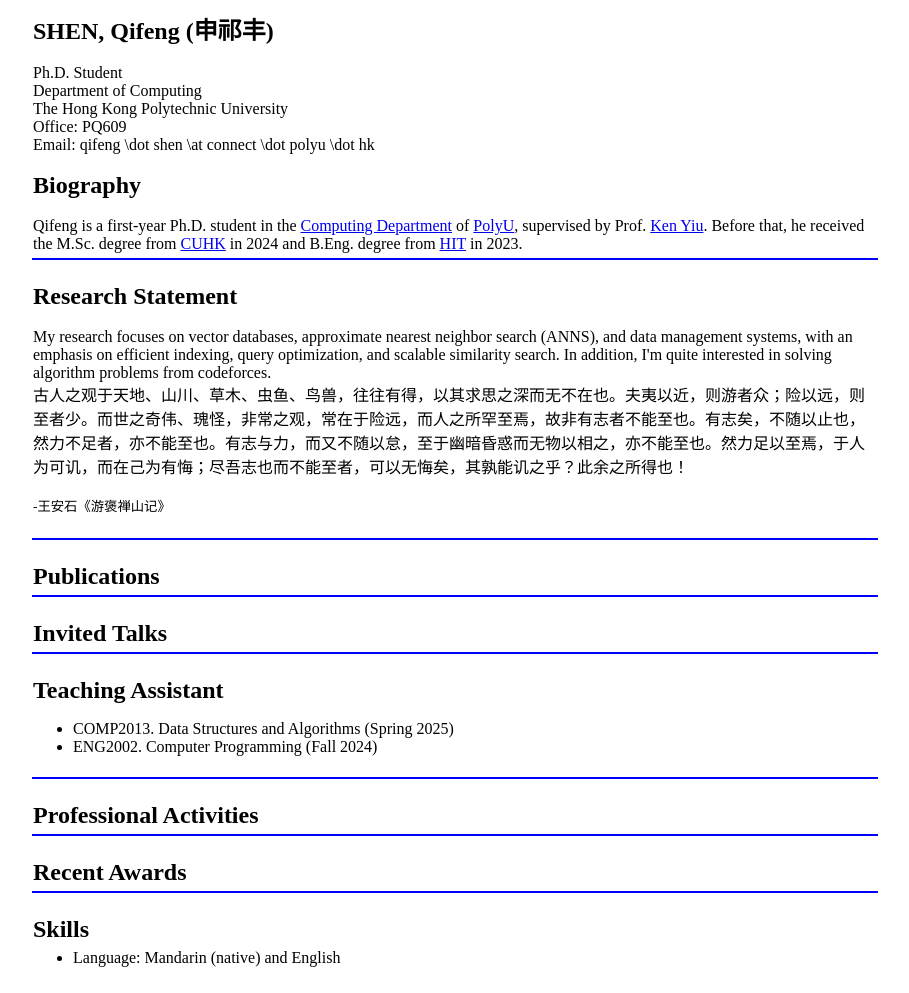
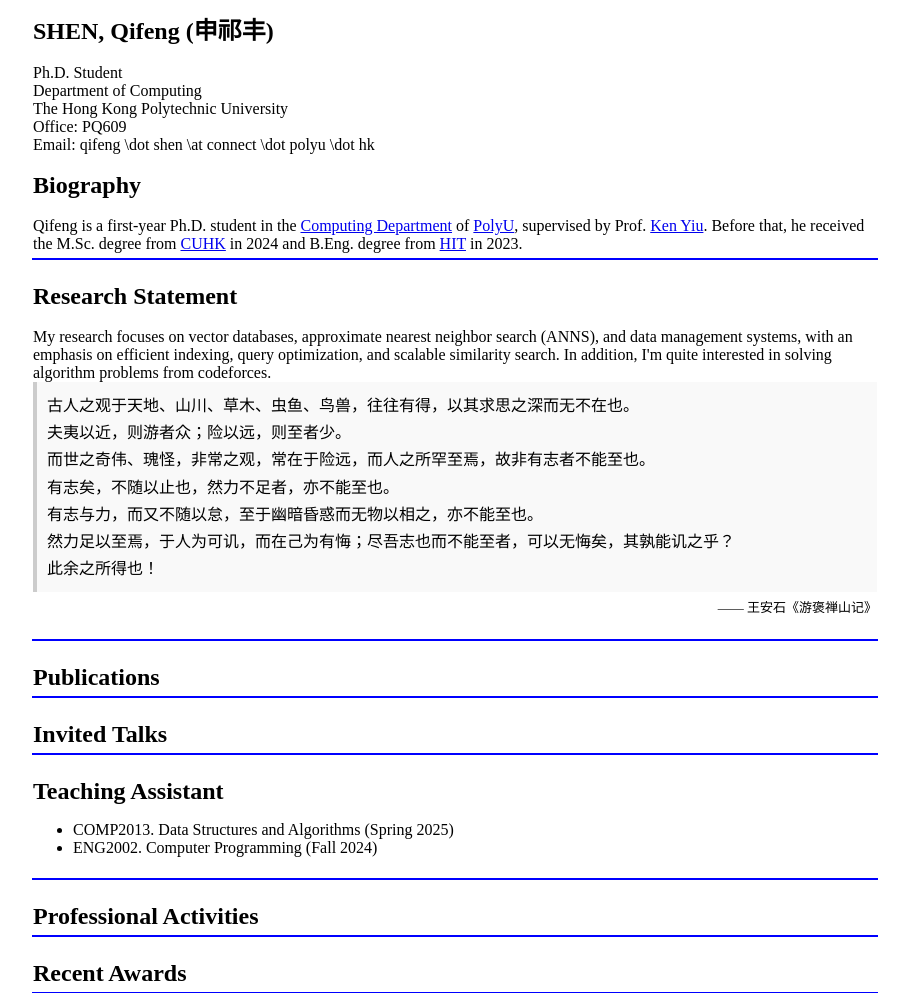
Before and after one commit to AcKing-Sam/Acking-Sam.github.io, a plain HTML site: page index.html in a window 1280 px wide. Shown: the top 993 px of the page, without its empty margins (185-1094 px from the left). Drawn offline with Linux system fonts and the light colour scheme.

Commit message:
Update index.html

```diff
--- a/index.html
+++ b/index.html
@@ -42,12 +42,19 @@
 			My research focuses on vector databases, approximate nearest neighbor search (ANNS), and data management systems, with an emphasis on efficient indexing, query optimization, and scalable similarity search. In addition, I'm quite interested in solving algorithm problems from codeforces.<br>
 
 
-			古人之观于天地、山川、草木、虫鱼、鸟兽，往往有得，以其求思之深而无不在也。夫夷以近，则游者众；险以远，则至者少。而世之奇伟、瑰怪，非常之观，常在于险远，而人之所罕至焉，故非有志者不能至也。有志矣，不随以止也，然力不足者，亦不能至也。有志与力，而又不随以怠，至于幽暗昏惑而无物以相之，亦不能至也。然力足以至焉，于人为可讥，而在己为有悔；尽吾志也而不能至者，可以无悔矣，其孰能讥之乎？此余之所得也！<br><br>
-
-		        <small>
-		        -王安石《游褒禅山记》 <br>
-		        </small>
-		        <br>
+			<div style="font-family: serif; line-height: 1.7; padding: 10px; border-left: 4px solid #ccc; background-color: #f9f9f9;">
+				古人之观于天地、山川、草木、虫鱼、鸟兽，往往有得，以其求思之深而无不在也。<br>
+				夫夷以近，则游者众；险以远，则至者少。<br>
+				而世之奇伟、瑰怪，非常之观，常在于险远，而人之所罕至焉，故非有志者不能至也。<br>
+				有志矣，不随以止也，然力不足者，亦不能至也。<br>
+				有志与力，而又不随以怠，至于幽暗昏惑而无物以相之，亦不能至也。<br>
+				然力足以至焉，于人为可讥，而在己为有悔；尽吾志也而不能至者，可以无悔矣，其孰能讥之乎？<br>
+				此余之所得也！
+			    </div>
+			    <div style="text-align: right; font-size: small; margin-top: 5px;">
+				—— 王安石《游褒禅山记》
+			    </div>
+			    <br>
 			</td>
 		</tr>
 	</table>
```
